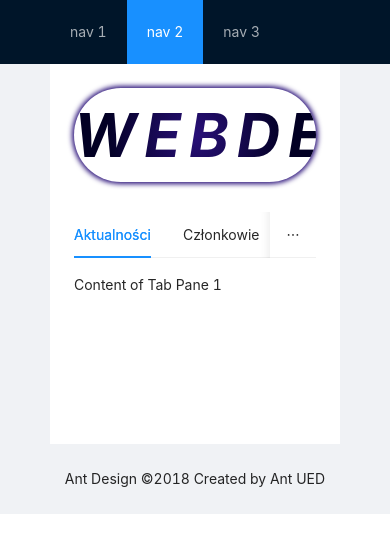
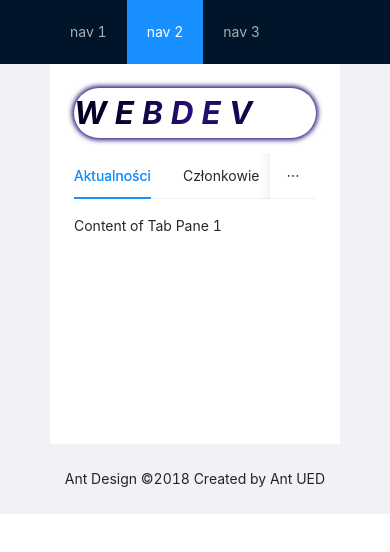
Before and after one commit to grupacosmo/portal-frontend, a React (Create React App) app: page /team in a window 390 px wide. Shown: the top 552 px of the page. Built offline with nearby package versions, Linux system fonts and the light colour scheme.

Commit message:
Removed TeamTitle component and fixed font size

```diff
--- a/src/components/TeamTitle.js
+++ /dev/null
@@ -1,10 +0,0 @@
-import React from "react";
-
-const TeamTitle = (props) => {
-    return(
-        <div className="team-Title">
-            <h1 style={{fontWeight: "bold"}}>{props.title}</h1>
-        </div>
-    )
-}
-export default TeamTitle
--- a/src/views/Team/Team.js
+++ b/src/views/Team/Team.js
@@ -1,20 +1,19 @@
 import React from 'react';
 import './style.css';
-import { Layout, Menu} from 'antd';
-import { Tabs } from 'antd';
-import TeamTitle from "../../components/TeamTitle";
+import {Layout, Menu} from 'antd';
+import {Tabs} from 'antd';
 import MembersList from "../../components/MembersList";
 
 
-const { Header, Content, Footer } = Layout;
-const { TabPane } = Tabs;
+const {Header, Content, Footer} = Layout;
+const {TabPane} = Tabs;
 
 
 const Team = () => {
     return (
         <Layout>
-      <Header style={{ position: 'fixed', zIndex: 1, width: '100%' }}>
-        <div className="logo" />
+            <Header style={{position: 'fixed', zIndex: 1, width: '100%'}}>
+                <div className="logo"/>
                 <Menu theme="dark" mode="horizontal" defaultSelectedKeys={['2']}>
                     <Menu.Item key="1">nav 1</Menu.Item>
                     <Menu.Item key="2">nav 2</Menu.Item>
@@ -22,16 +21,19 @@ const Team = () => {
                 </Menu>
             </Header>
 
-      <Content className="site-layout" style={{ padding: '0 50px', marginTop: 64 }}>
-        <div className="site-layout-background" style={{ padding: 24, minHeight: 380 }}>
-            <TeamTitle title="WEBDEV" />
+            <Content className="site-layout" style={{padding: '0 50px', marginTop: 64}}>
+                <div className="site-layout-background" style={{padding: 24, minHeight: 380}}>
+
+                    <div className="team-Title">
+                        <h1 style={{fontWeight: "bold"}}>Webdev</h1>
+                    </div>
 
                     <Tabs defaultActiveKey="1">
                         <TabPane tab="Aktualności" key="1">
                             Content of Tab Pane 1
                         </TabPane>
                         <TabPane tab="Członkowie" key="2">
-                    <MembersList />
+                            <MembersList/>
                         </TabPane>
                         <TabPane tab="Materiały" key="3">
                             Content of Tab Pane 3
@@ -42,7 +44,7 @@ const Team = () => {
                 </div>
             </Content>
 
-      <Footer style={{ textAlign: 'center' }}>Ant Design ©2018 Created by Ant UED</Footer>
+            <Footer style={{textAlign: 'center'}}>Ant Design ©2018 Created by Ant UED</Footer>
         </Layout>
     )
 };
--- a/src/views/Team/style.css
+++ b/src/views/Team/style.css
@@ -11,10 +11,11 @@
 }
 
 .team-Title {
-    font-size: 2.5rem;
+    font-size: 2.2rem;
     font-style: italic;
     font-weight: 600;
     letter-spacing: 8px;
+    text-transform: uppercase;
     background: -webkit-radial-gradient(circle, rgba(41, 16, 121, 1) 0%, rgba(2, 0, 36, 1) 70%);
     -webkit-background-clip: text;
     -webkit-text-fill-color: transparent;
@@ -59,7 +60,26 @@
     top: 15%;
 }
 
-@media (max-width: 767px) {
+@media (max-width: 575px) {
+    .team-Title{
+        font-size: 1.5em;
+    }
+
+    .MemberCategory {
+        margin-left: auto;
+        margin-right: auto;
+        width: 100%;
+    }
+    .MemberButton {
+        width: 75px;
+    }
+}
+
+@media (min-width: 576px ) and (max-width: 767px) {
+    .team-Title{
+        font-size: 2em;
+    }
+
     .MemberCategory {
         margin-left: auto;
         margin-right: auto;
@@ -71,6 +91,10 @@
 }
 
 @media (min-width: 768px) and (max-width: 991px) {
+    .team-Title{
+        font-size: 2em;
+    }
+
     .MemberCategory {
         margin-left: auto;
         margin-right: auto;
```
Lines whose indentation alone changed are shown as unchanged.
